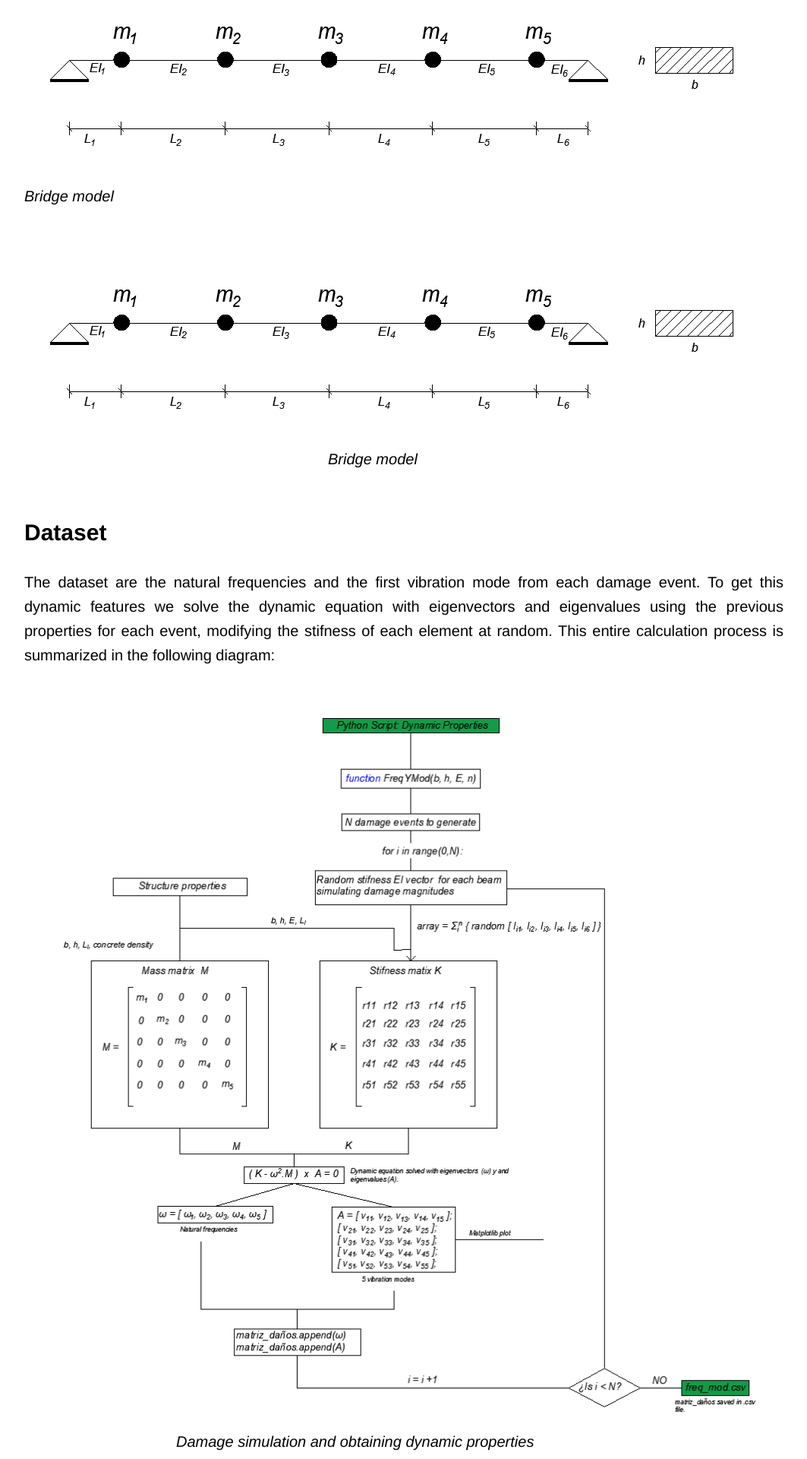
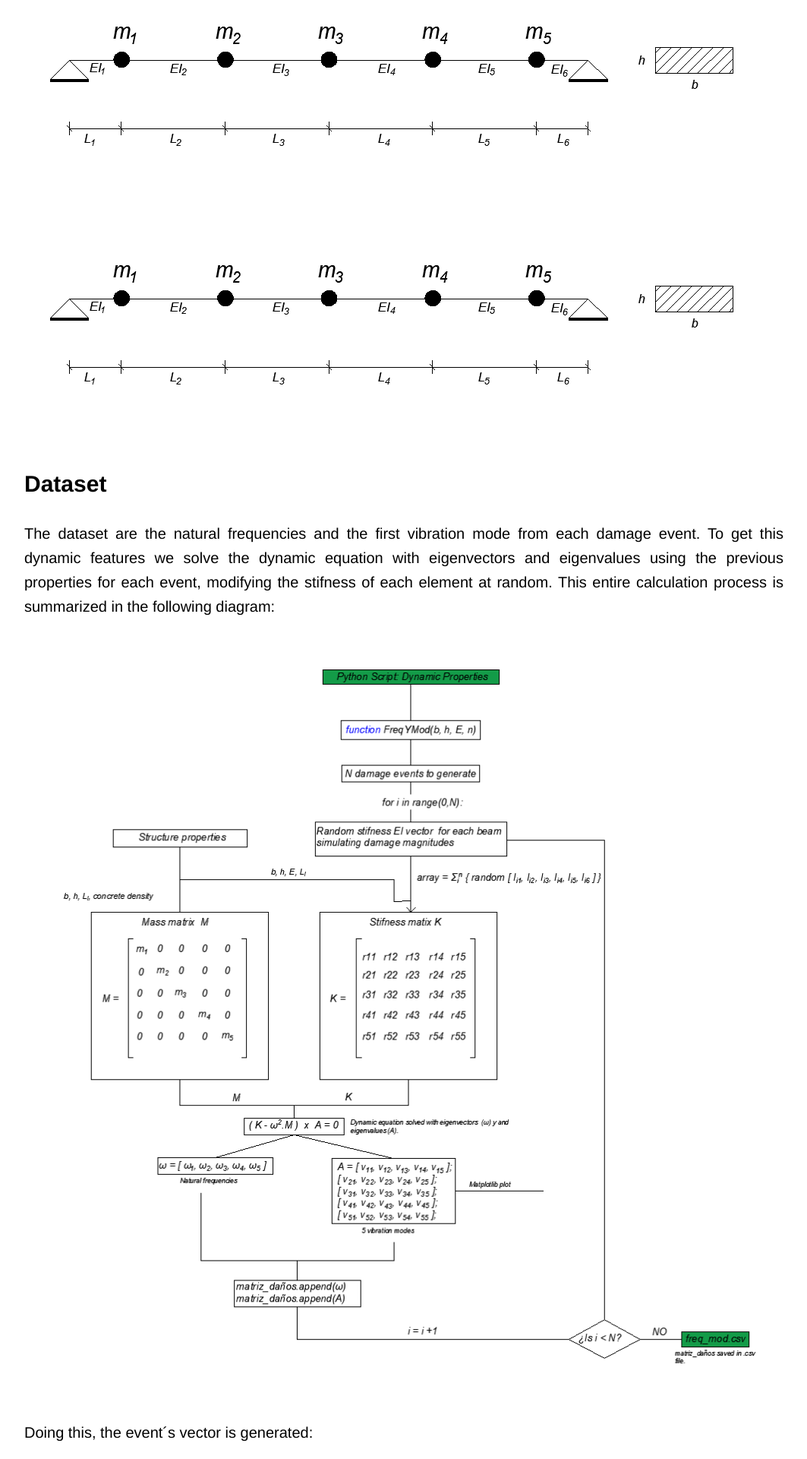
Before and after one commit to leonelBianchi/lebianchi.github.io, a Jekyll site: the page built from _posts/2020-12-27-project-deep-learning-for-damage-detection.md, in a window 1280 px wide. Shown: the part 1566-3486 px from the top of the page at 76% size, without its empty margins (108-1171 px from the left). Built offline with Jekyll 4.4.1, drawn with Linux system fonts in a browser that asks for light colours.

Commit message:
update last

```diff
--- a/_posts/2020-12-27-project-deep-learning-for-damage-detection.md
+++ b/_posts/2020-12-27-project-deep-learning-for-damage-detection.md
@@ -10,15 +10,6 @@ tags: "pro"
     img {
     max-width: 100%;
     height: auto;
-
-
-    }
-
-    #epigrafe{
-        text-align: center;
-        margin-left: auto;
-        margin-right: auto;
-        justify-content: center;
     }
 </style>
 
@@ -51,19 +42,16 @@ The propierties of the bridge to consider are:
 * Length beams 2,3,4,5 (L2 = L3 = L4 = L5): 8 m
 
 
-<img src="../../../images/beam.png" alt="my img"/>
-<span id="epigrafe"> *Bridge model* </span>
+<img src="../../../images/beam.png"/>
 
 
-<br><img src="../../../images/beam.png"> <span style="margin-left:400px;">*Bridge model*
-</span><br> <br>
+<br><img src="../../../images/beam.png"> <br> <br>
 
 ## Dataset
 
 The dataset are the natural frequencies and the first vibration mode from each damage event. To get this dynamic features we solve the dynamic equation with eigenvectors and eigenvalues using the previous properties for each event, modifying the stifness of each element at random. This entire calculation process is summarized in the following diagram:
 
-<br><img src="../../../images/script_damage.png"> <span style="margin-left:200px;">*Damage simulation and obtaining dynamic properties*
-</span><br> <br>
+<br><img src="../../../images/script_damage.png"> <br> <br>
 
 <!--<br><img src="../../../images/matrix.png" width=1000px> <span style="margin-left:200px;">-->
 
@@ -149,11 +137,11 @@ To create the model we use Keras, an open-source software library that provides
 
 First, we train the model by introducing the training data and setting the parameter that achieve the best performance.
 
-<br><img src="../../../images/neuralnet1.png" width=1000px>
+<br><img src="../../../images/neuralnet1.png">
 
 Then, we use the model to solve real world problems. In this case, the input data is generated from the signals given by the acelerometer located in the bridge. From that signal, it is possible to get input data needed. As output, the model tell us if any part of the beam has an important damage (stifness reduction +20%).
 
-<br><img src="../../../images/neuralnet2.png" width=1000px>
+<br><img src="../../../images/neuralnet2.png" >
 
 # Part 4: Conclusions and results
 
@@ -161,12 +149,12 @@ The model achieved 90% accuracy and had no overfitting. This performance was ach
 
 Here are some predictions:
 
-<br><img src="../../../images/res2.png" width=1000px>
-<br><img src="../../../images/res2.png" width=1000px>
-<br><img src="../../../images/res3.png" width=1000px>
+<br><img src="../../../images/res2.png">
+<br><img src="../../../images/res2.png">
+<br><img src="../../../images/res3.png">
 
 Finally, the graph loss vs epochs. We can see that the the convergence is reached and dont overfit the model since training loss is higher than validation loss, and it perfoms well achieving training and testing loss very close.
-<br><img src="../../../images/loss.png" width=1000px>
+<br><img src="../../../images/loss.png">
 
 # Additional Resources and Learning
 
```
Also changed, not shown: _posts/2020-12-23-can-we-transfer-learning.md (+2 -2 lines).
